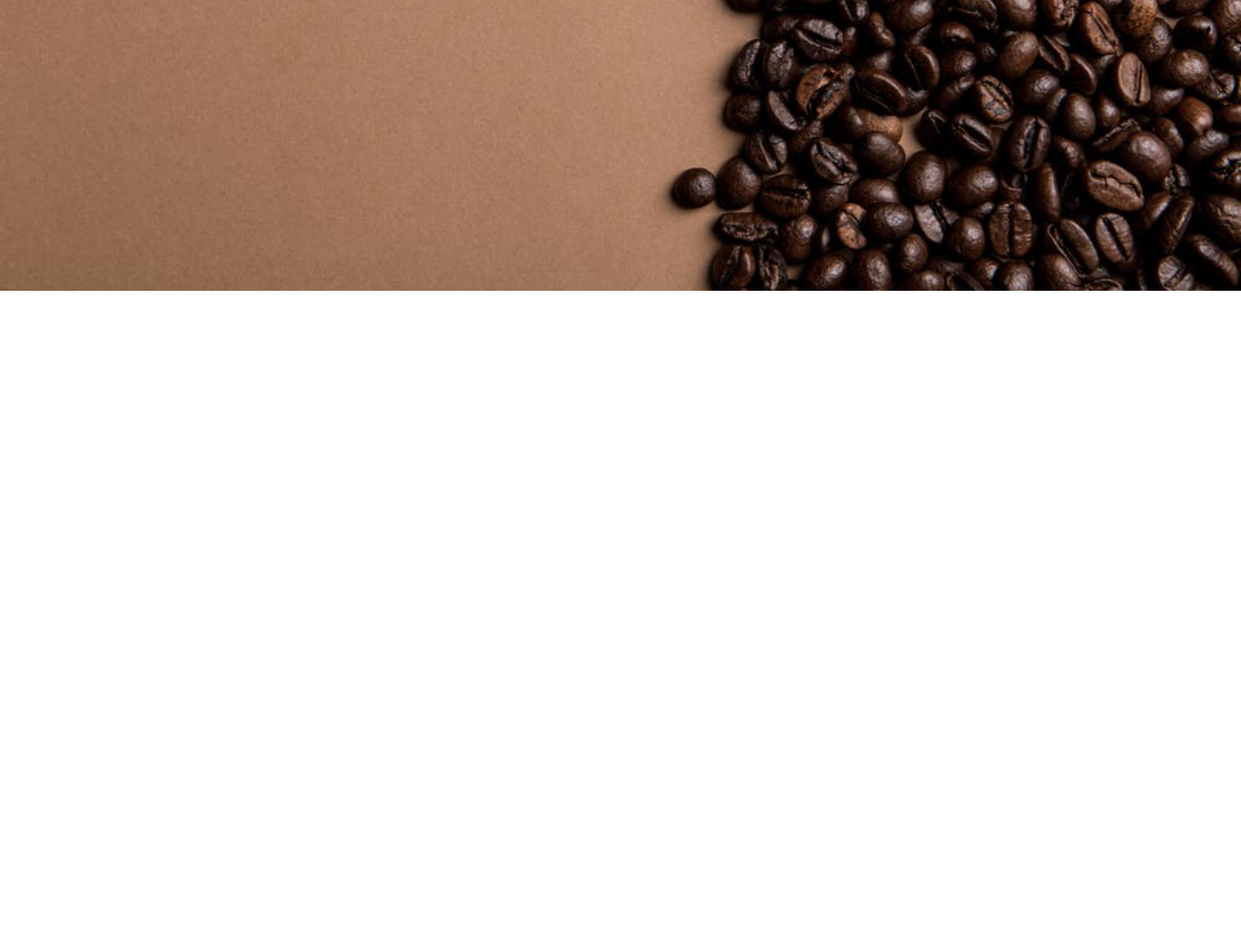
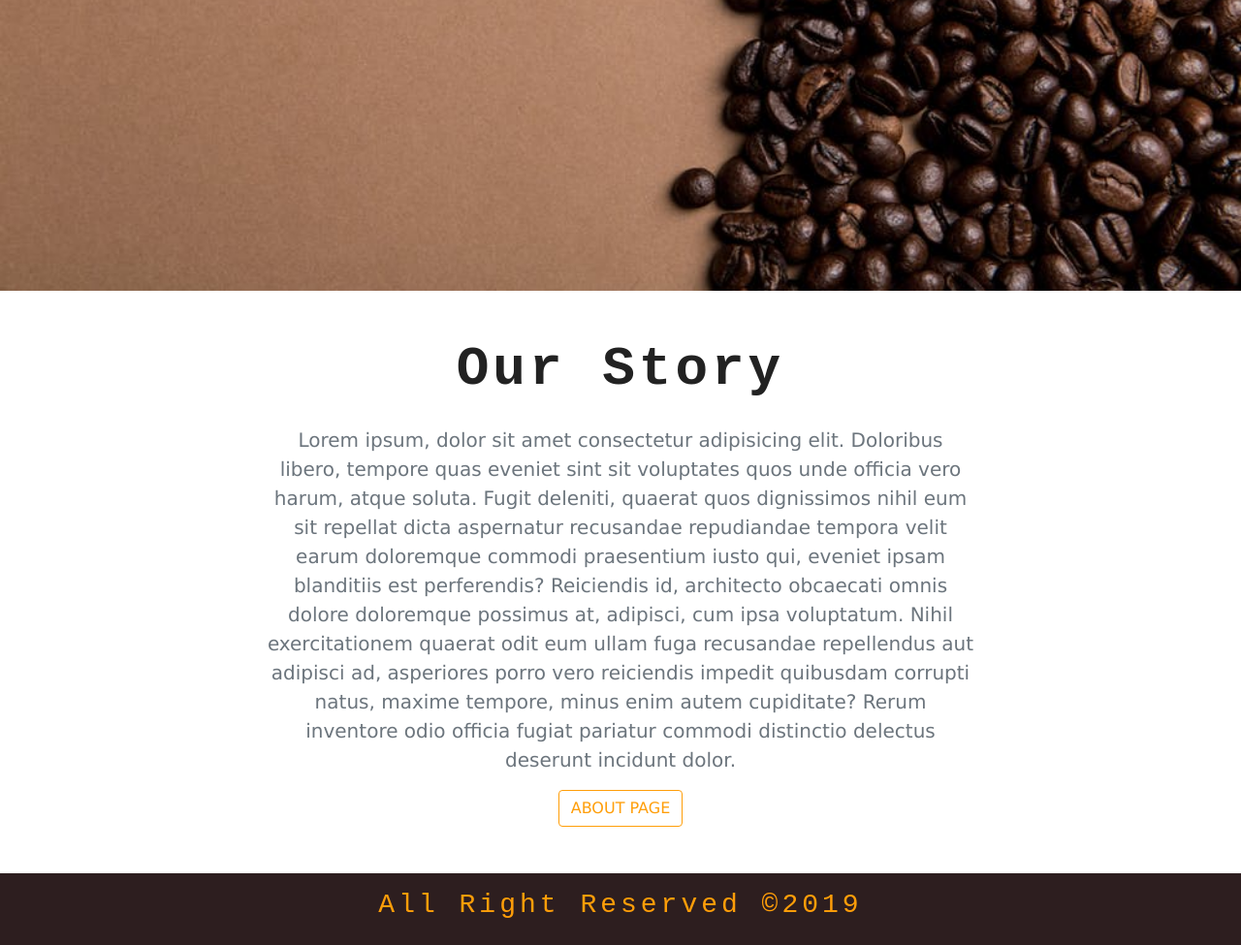
Before and after one commit to h3ngs0ft/gastby-coffee-project, a Gatsby site: page / in a window 1280 px wide. Shown: the part 564-1539 px from the top of the page at 97% size. Before the commit the page ends 864 px from the top, so only its background shows below. Built offline with nearby package versions, Linux system fonts and the light colour scheme; Gatsby itself is replaced by a stand-in of ours.

Commit message:
add info section and title and footer component

```diff
--- /dev/null
+++ b/src/components/Globals/Footer.js
@@ -0,0 +1,15 @@
+import React from "react"
+
+export default function Footer() {
+  return (
+    <footer className="footer py-3">
+      <div className="container">
+        <div className="row">
+          <div className="col-10 mx-auto col-md-6 text-yellow text-center text-capitalize">
+            <h3>All right reserved &copy;{new Date().getFullYear().toString()}</h3>
+          </div>
+        </div>
+      </div>
+    </footer>
+  )
+}
--- /dev/null
+++ b/src/components/Globals/Title.js
@@ -0,0 +1,11 @@
+import React from "react"
+
+export default function Title({ title }) {
+  return (
+    <div className="row">
+      <div className="col text-center mb-3">
+        <h1 className="display-4 text-capitalize font-weight-bold">{title}</h1>
+      </div>
+    </div>
+  )
+}
--- /dev/null
+++ b/src/components/Home/Info.js
@@ -0,0 +1,34 @@
+import React from "react"
+import { Link } from "gatsby"
+import Title from "../Globals/Title"
+export default function Info() {
+  return (
+    <section className="py-5">
+      <div className="container">
+      <Title title="our story"/>
+        <div className="row">
+          <div className="col-10 col-sm-8 mx-auto text-center">
+            <p className="lead text-muted md-5">
+              Lorem ipsum, dolor sit amet consectetur adipisicing elit.
+              Doloribus libero, tempore quas eveniet sint sit voluptates quos
+              unde officia vero harum, atque soluta. Fugit deleniti, quaerat
+              quos dignissimos nihil eum sit repellat dicta aspernatur
+              recusandae repudiandae tempora velit earum doloremque commodi
+              praesentium iusto qui, eveniet ipsam blanditiis est perferendis?
+              Reiciendis id, architecto obcaecati omnis dolore doloremque
+              possimus at, adipisci, cum ipsa voluptatum. Nihil exercitationem
+              quaerat odit eum ullam fuga recusandae repellendus aut adipisci
+              ad, asperiores porro vero reiciendis impedit quibusdam corrupti
+              natus, maxime tempore, minus enim autem cupiditate? Rerum
+              inventore odio officia fugiat pariatur commodi distinctio delectus
+              deserunt incidunt dolor.
+            </p>
+            <Link to="/about/">
+            <button className="btn text-uppercase btn-yellow">about page</button>
+            </Link>
+          </div>
+        </div>
+      </div>
+    </section>
+  )
+}
--- a/src/components/layout.css
+++ b/src/components/layout.css
@@ -1,5 +1,5 @@
 :root{
-  --mainBrown:#2d1ef1;
+  --mainBrown:#2d1e1f;
   --mainYellow:#ff9e09;
   --mainGray:#ece8dc;
   --mainWhite:#fff;
@@ -37,3 +37,14 @@ h1,h2,h3,h4,h5,h6 {
   background-position: center;
   background-size: cover;
 }
+.btn-yellow {
+  color:var(--mainYellow);
+  border-color: var(--mainYellow)
+}
+.btn-yellow:hover {
+  color:var(--mainYellow);
+  border-color: var(--mainBrown);
+}
+.footer {
+  background: var(--mainBrown);
+}
--- a/src/components/layout.js
+++ b/src/components/layout.js
@@ -13,10 +13,12 @@ import "./bootstrap.min.css"
 import "./layout.css"
 
 import Navbar from "./Globals/Navbar";
+import Footer from "./Globals/Footer";
 
 const Layout = ({ children }) => <>
 <Navbar/>
 {children}
+<Footer/>
 </>;
 
 Layout.propTypes = {
--- a/src/pages/index.js
+++ b/src/pages/index.js
@@ -4,6 +4,8 @@ import { graphql } from "gatsby"
 import Layout from "../components/layout"
 import SEO from "../components/seo"
 import BackgroundSection from "../components/Globals/BackgroundSection"
+import Info from "../components/Home/Info"
+
 const IndexPage = ({ data }) => (
   <Layout>
     <SEO title="Home" keywords={[`gatsby`, `application`, `react`]} />
@@ -11,6 +13,7 @@ const IndexPage = ({ data }) => (
     <BackgroundSection img={data.img.childImageSharp.fluid}
     title="coffee's"
     />
+    <Info/>
   </Layout>
 );
 
```
